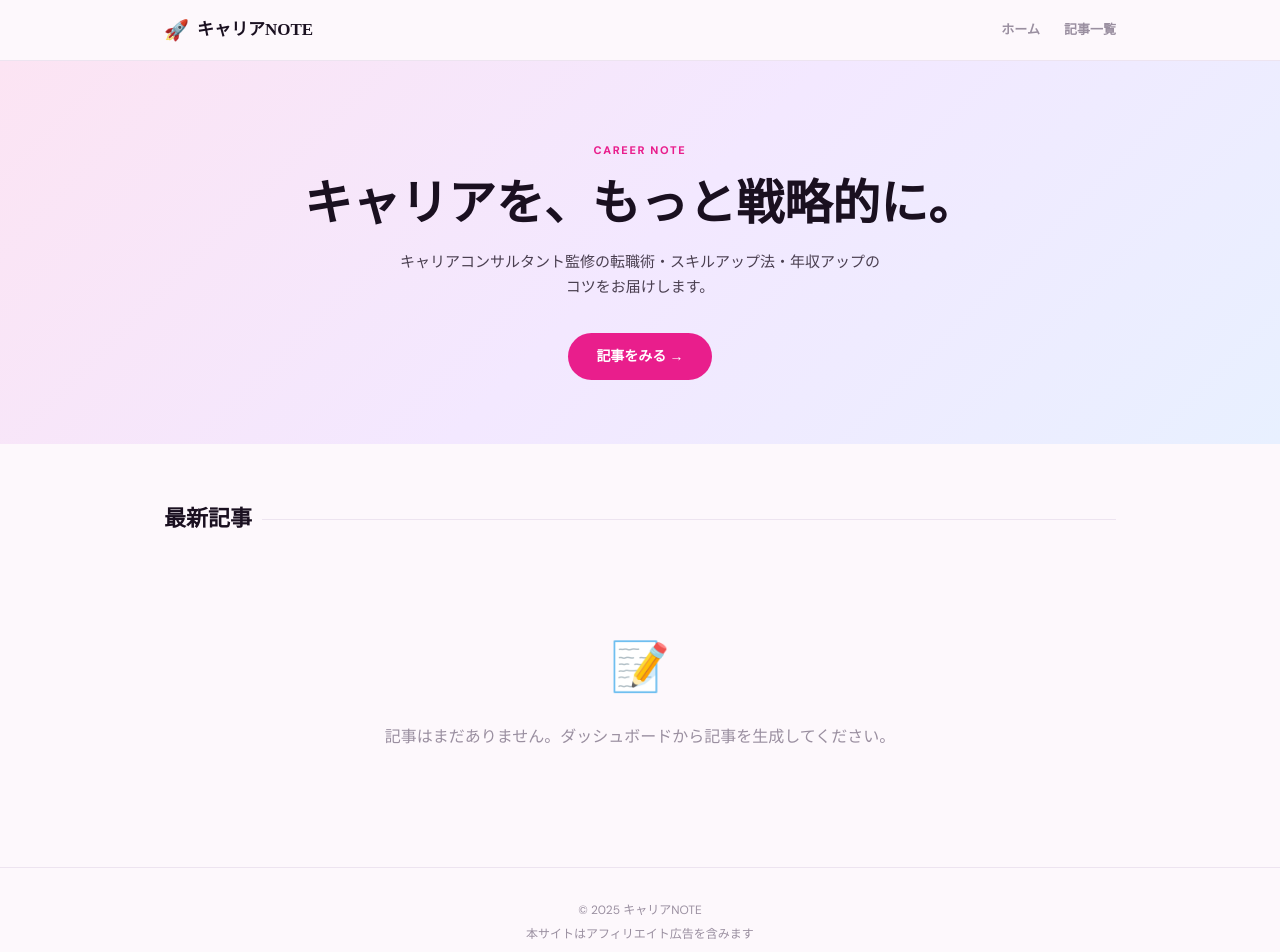
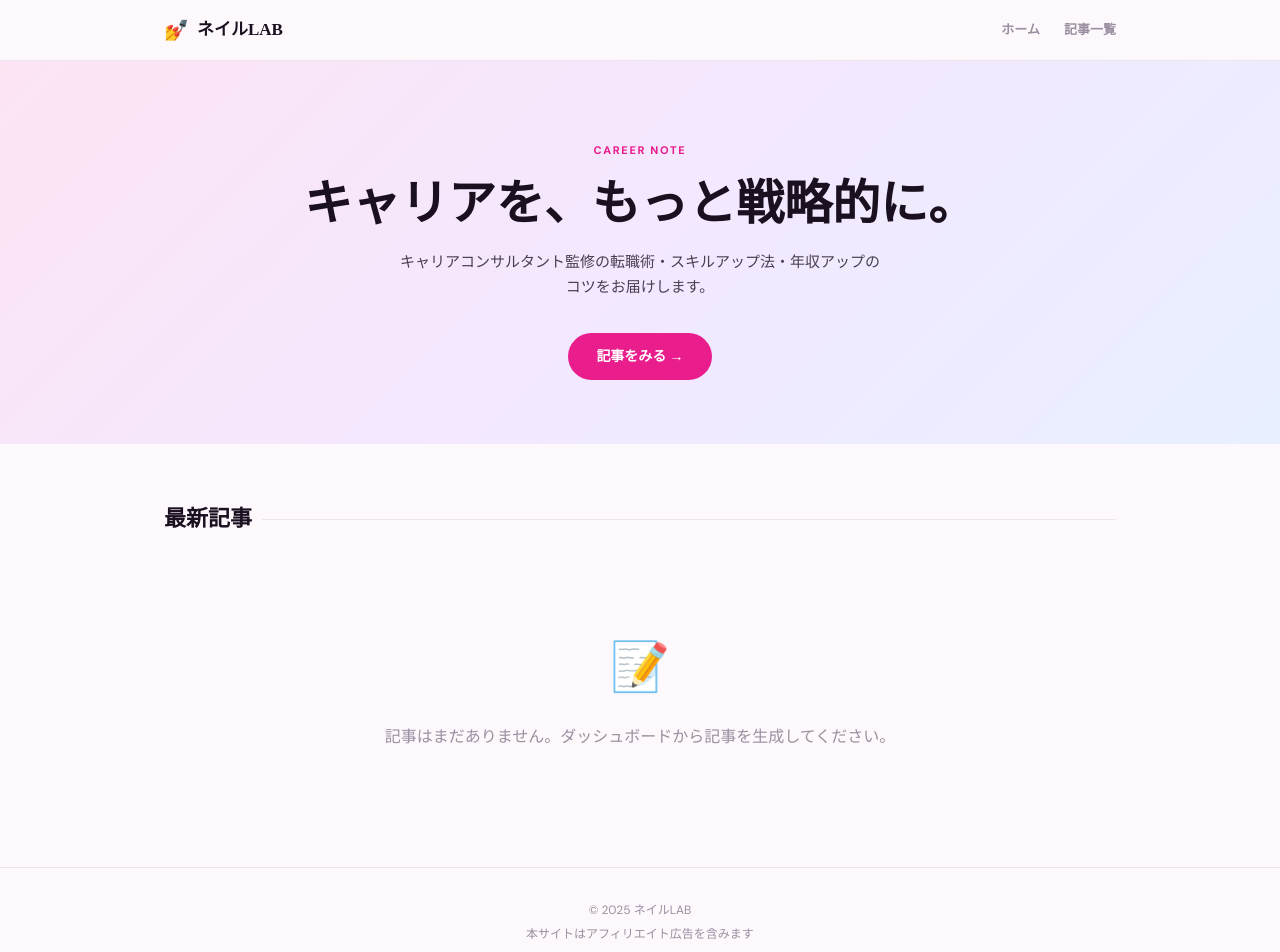
Before and after one commit to okuwabara07-gif/nail-lab-jp, a Next.js app: page / in a window 1280 px wide. Shown: the top 952 px of the page. Built offline with nearby package versions, Linux system fonts and the light colour scheme.

Commit message:
fix: update content for ネイルLAB

```diff
--- a/app/layout.tsx
+++ b/app/layout.tsx
@@ -2,8 +2,8 @@ import type { Metadata } from 'next';
 import './globals.css';
 
 export const metadata: Metadata = {
-  title: { default: 'キャリアNOTE', template: '%s | キャリアNOTE' },
-  description: '転職・スキルアップ・キャリア設計に役立つ情報を発信',
+  title: { default: 'ネイルLAB', template: '%s | ネイルLAB' },
+  description: 'セルフネイルのやり方からおすすめネイル用品まで徹底紹介',
 };
 
 export default function RootLayout({ children }: { children: React.ReactNode }) {
@@ -18,8 +18,8 @@ export default function RootLayout({ children }: { children: React.ReactNode })
         <header className="site-header">
           <div className="header-inner">
             <a href="/" className="site-logo">
-              <span className="logo-mark">🚀</span>
-              <span className="logo-text">キャリアNOTE</span>
+              <span className="logo-mark">💅</span>
+              <span className="logo-text">ネイルLAB</span>
             </a>
             <nav className="site-nav">
               <a href="/">ホーム</a>
@@ -30,7 +30,7 @@ export default function RootLayout({ children }: { children: React.ReactNode })
         <main>{children}</main>
         <footer className="site-footer">
           <div className="footer-inner">
-            <p>© 2025 キャリアNOTE</p>
+            <p>© 2025 ネイルLAB</p>
             <p className="footer-note">本サイトはアフィリエイト広告を含みます</p>
           </div>
         </footer>
```
